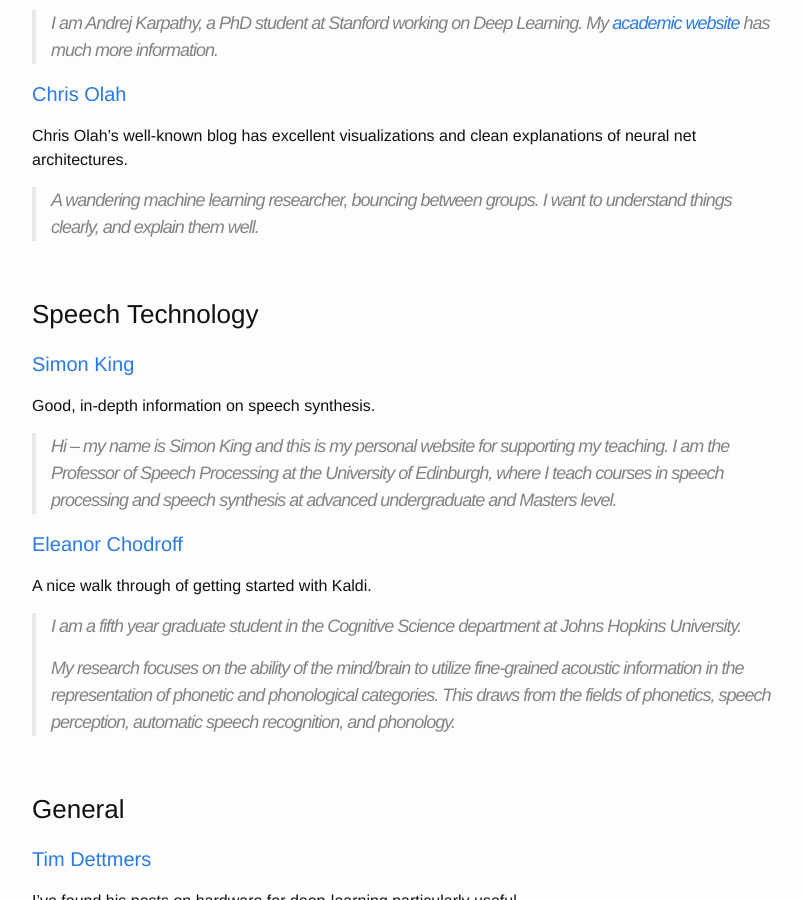
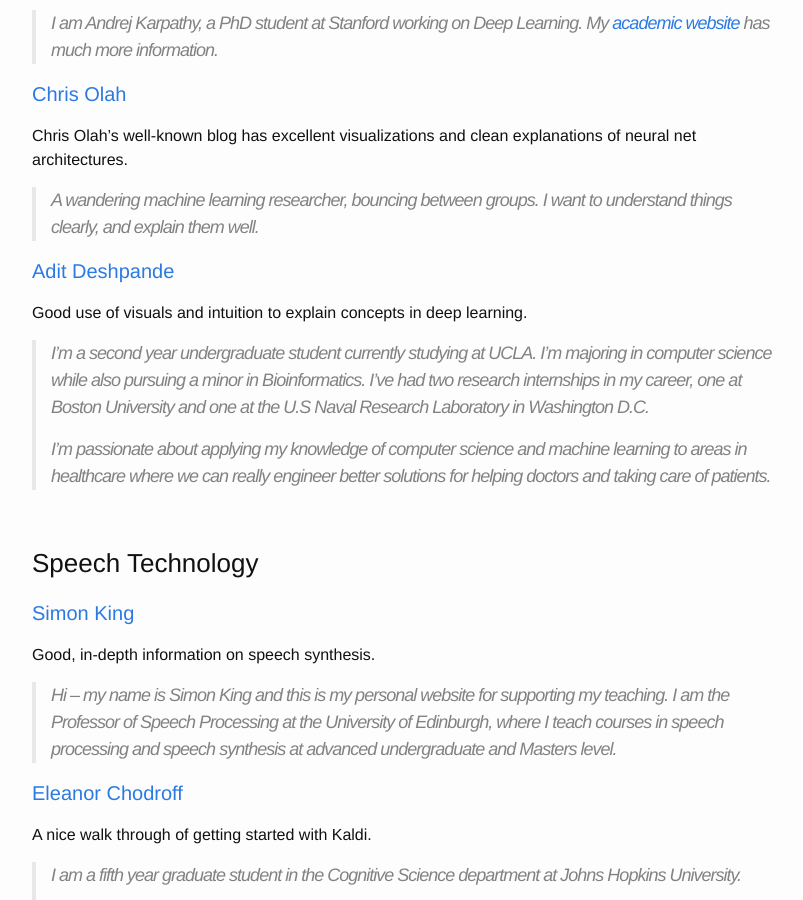
Before and after one commit to JRMeyer/jrmeyer.github.io, a Jekyll site: the page built from _posts/2017-03-12-Other-blogs.markdown, in a window 1280 px wide and 900 px high, scrolled down 532 px. Shown: the whole window, without its empty margins (238-1041 px from the left). Built offline with Jekyll 4.4.1, drawn with Linux system fonts in a browser that asks for light colours; comment, search, counter and statistics services are not loaded.

Commit message:
added adits blog

```diff
--- a/_posts/2017-03-12-Other-blogs.markdown
+++ b/_posts/2017-03-12-Other-blogs.markdown
@@ -32,6 +32,13 @@
 
 > A wandering machine learning researcher, bouncing between groups. I want to understand things clearly, and explain them well.
 
+#### [Adit Deshpande][adit]
+
+Good use of visuals and intuition to explain concepts in deep learning.
+
+> I’m a second year undergraduate student currently studying at UCLA. I’m majoring in computer science while also pursuing a minor in Bioinformatics. I’ve had two research internships in my career, one at Boston University and one at the U.S Naval Research Laboratory in Washington D.C.
+>
+> I’m passionate about applying my knowledge of computer science and machine learning to areas in healthcare where we can really engineer better solutions for helping doctors and taking care of patients.
 
 <br/>
 
@@ -71,3 +78,4 @@
 [kaparthy-academic]: http://cs.stanford.edu/people/karpathy/
 [chodroff]: https://www.eleanorchodroff.com/tutorial/kaldi/kaldi-intro.html
 [king]: http://www.speech.zone/
+[adit]: https://adeshpande3.github.io/
```
